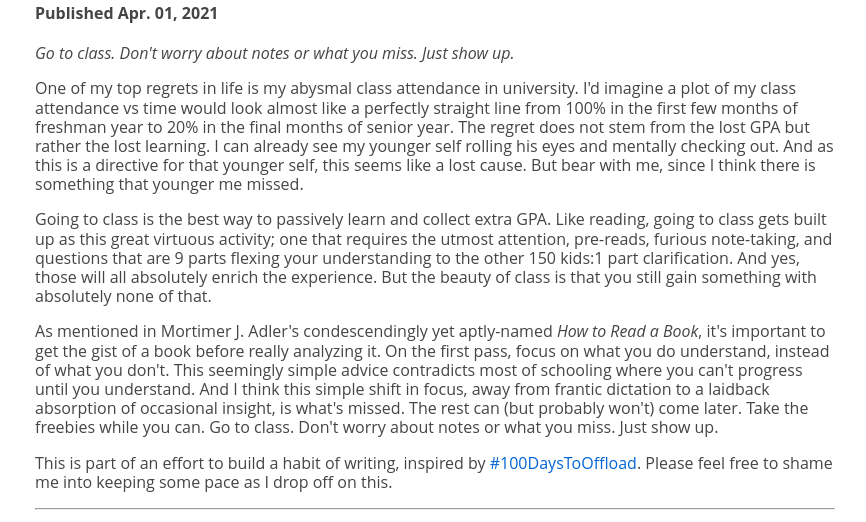
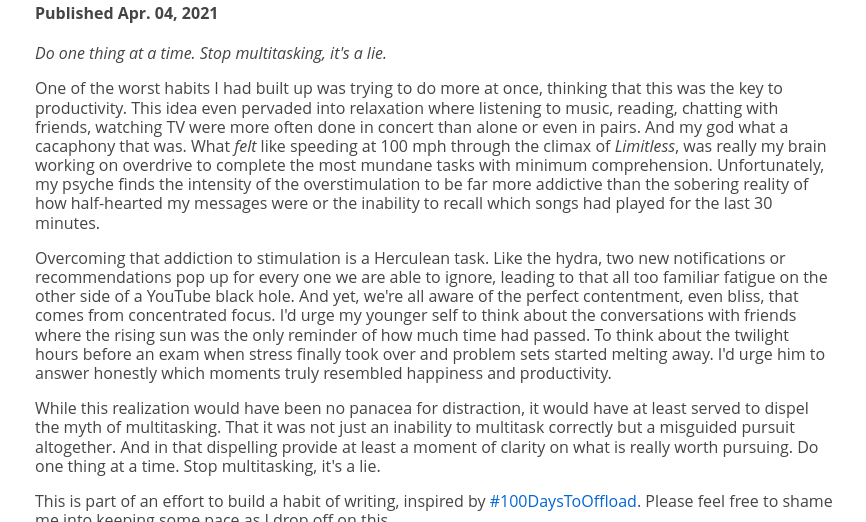
Before and after one commit to mashfir/mashsmusings, a plain HTML site: page index.html in a window 1280 px wide. Shown: the part 150-672 px from the top of the page, without its empty margins (205-1071 px from the left). Drawn offline with Linux system fonts and the light colour scheme.

Commit message:
completed post

```diff
--- a/index.html
+++ b/index.html
@@ -17,6 +17,57 @@
     </div>
 
     <!-- LB -->
+    <hr />
+    <div class="post">
+      <h1><a href="/posts/do-one-thing.html">Do one thing</a></h1>
+      <h4>Published Apr. 04, 2021</h4>
+      <p>
+        <em>Do one thing at a time. Stop multitasking, it's a lie.</em>
+      </p>
+      <p>
+        One of the worst habits I had built up was trying to do more at once,
+        thinking that this was the key to productivity. This idea even pervaded
+        into relaxation where listening to music, reading, chatting with
+        friends, watching TV were more often done in concert than alone or even
+        in pairs. And my god what a cacaphony that was. What
+        <em>felt</em> like speeding at 100 mph through the climax of
+        <em>Limitless</em>, was really my brain working on overdrive to complete
+        the most mundane tasks with minimum comprehension. Unfortunately, my
+        psyche finds the intensity of the overstimulation to be far more
+        addictive than the sobering reality of how half-hearted my messages were
+        or the inability to recall which songs had played for the last 30
+        minutes.
+      </p>
+      <p>
+        Overcoming that addiction to stimulation is a Herculean task. Like the
+        hydra, two new notifications or recommendations pop up for every one we
+        are able to ignore, leading to that all too familiar fatigue on the
+        other side of a YouTube black hole. And yet, we're all aware of the
+        perfect contentment, even bliss, that comes from concentrated focus. I'd
+        urge my younger self to think about the conversations with friends where
+        the rising sun was the only reminder of how much time had passed. To
+        think about the twilight hours before an exam when stress finally took
+        over and problem sets started melting away. I'd urge him to answer
+        honestly which moments truly resembled happiness and productivity.
+      </p>
+      <p>
+        While this realization would have been no panacea for distraction, it
+        would have at least served to dispel the myth of multitasking. That it
+        was not just an inability to multitask correctly but a misguided pursuit
+        altogether. And in that dispelling provide at least a moment of clarity
+        on what is really worth pursuing. Do one thing at a time. Stop
+        multitasking, it's a lie.
+      </p>
+      <footer>
+        <p>
+          This is part of an effort to build a habit of writing, inspired by
+          <a href="https://100daystooffload.com" target="_blank"
+            >#100DaysToOffload</a
+          >. Please feel free to shame me into keeping some pace as I drop off
+          on this.
+        </p>
+      </footer>
+    </div>
     <hr />
     <div class="post">
       <h1><a href="/posts/go-to-class.html">Go to class</a></h1>
```
Also changed, not shown: posts/do-one-thing.html (added, +71 -0 lines), rss.xml (+51 -0 lines), 1 other file.
